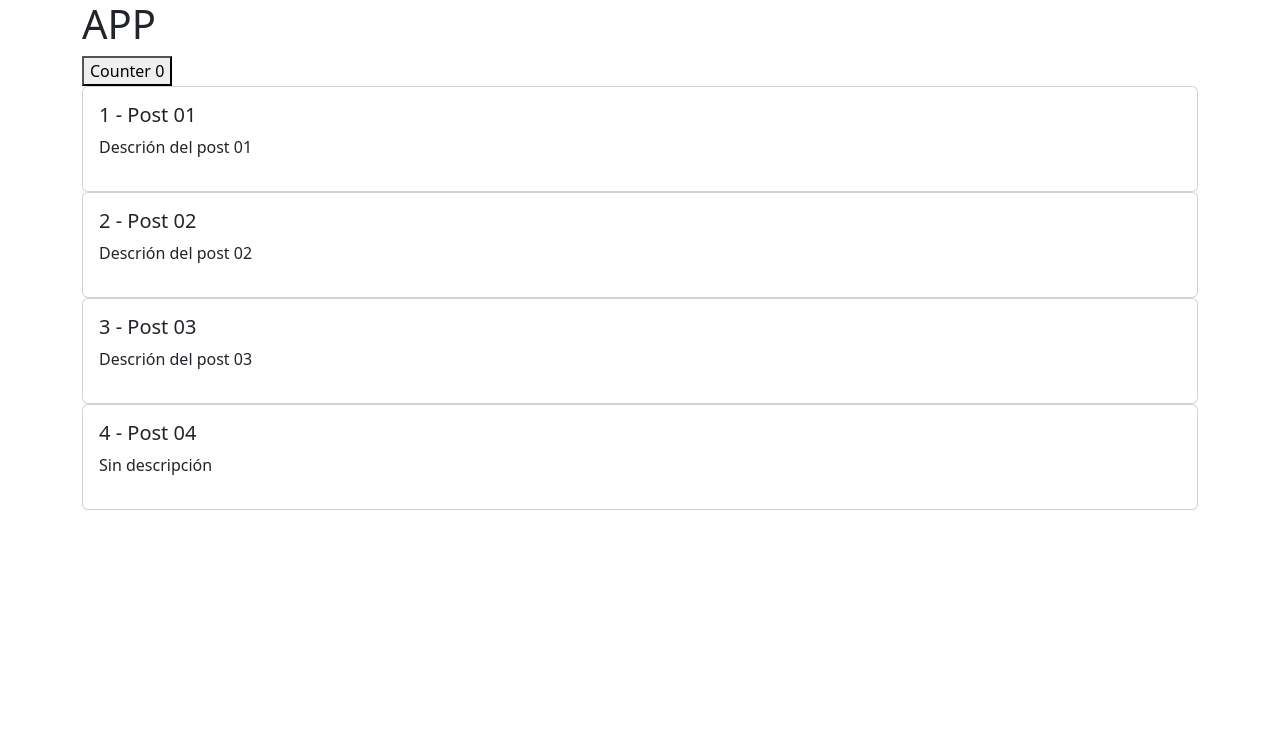
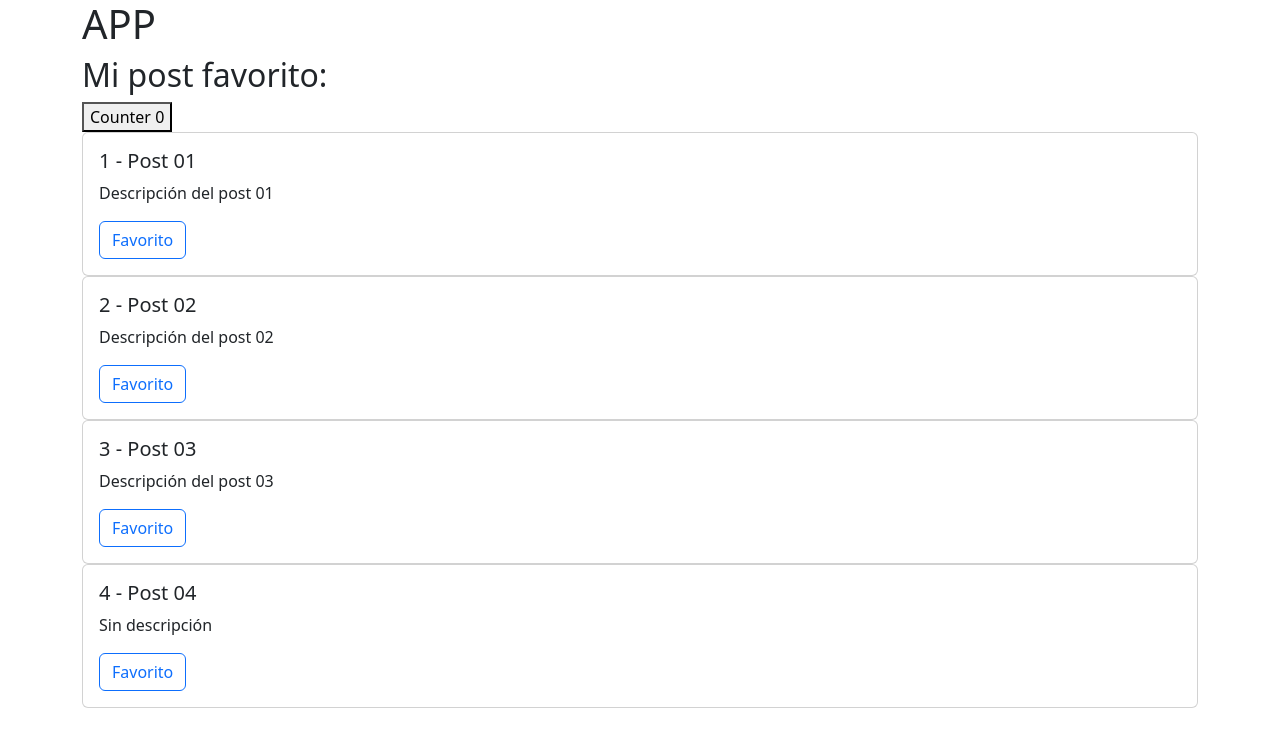
Before and after one commit to eduardoescarez/componentes-vue3-udemy, a Vue app: page / in a window 1280 px wide. Shown: the top 746 px of the page. Built offline with nearby package versions, Linux system fonts and the light colour scheme.

Commit message:
Sección 50 - emit: emitir eventos

```diff
--- a/src/App.vue
+++ b/src/App.vue
@@ -4,17 +4,25 @@ import ButtonCounter from "./components/ButtonCounter.vue"
 import BlogPost from "./components/BlogPost.vue"
 
 const posts = ref([
-    { id: 1, title: "Post 01", body: "Descrión del post 01" },
-    { id: 2, title: "Post 02", body: "Descrión del post 02" },
-    { id: 3, title: "Post 03", body: "Descrión del post 03" },
+    { id: 1, title: "Post 01", body: "Descripción del post 01" },
+    { id: 2, title: "Post 02", body: "Descripción del post 02" },
+    { id: 3, title: "Post 03", body: "Descripción del post 03" },
     { id: 4, title: "Post 04"},
 ])
+
+const favorito = ref("")
+
+const cambiarFavorito = (title) => {
+    favorito.value = title
+}
+
 </script>
 
 
 <template>
     <div class="container">
         <h1>APP</h1>
+        <h2>Mi post favorito: {{ favorito }}</h2>
         <ButtonCounter/>
         <BlogPost
             v-for="post in posts"
@@ -22,6 +30,7 @@ const posts = ref([
             :title="post.title"
             :id="post.id"
             :body="post.body"
+            @cambiarFavoritoEmit="cambiarFavorito"
             >
         </BlogPost>
     </div>
--- a/src/components/BlogPost.vue
+++ b/src/components/BlogPost.vue
@@ -18,6 +18,7 @@ defineProps({
                 {{ id }} - {{ title }}
             </h5>
             <p>{{ body }}</p>
+            <button @click="$emit('cambiarFavoritoEmit', title)" class="btn btn-outline-primary">Favorito</button>
         </div>
     </div>
 </template>
```
